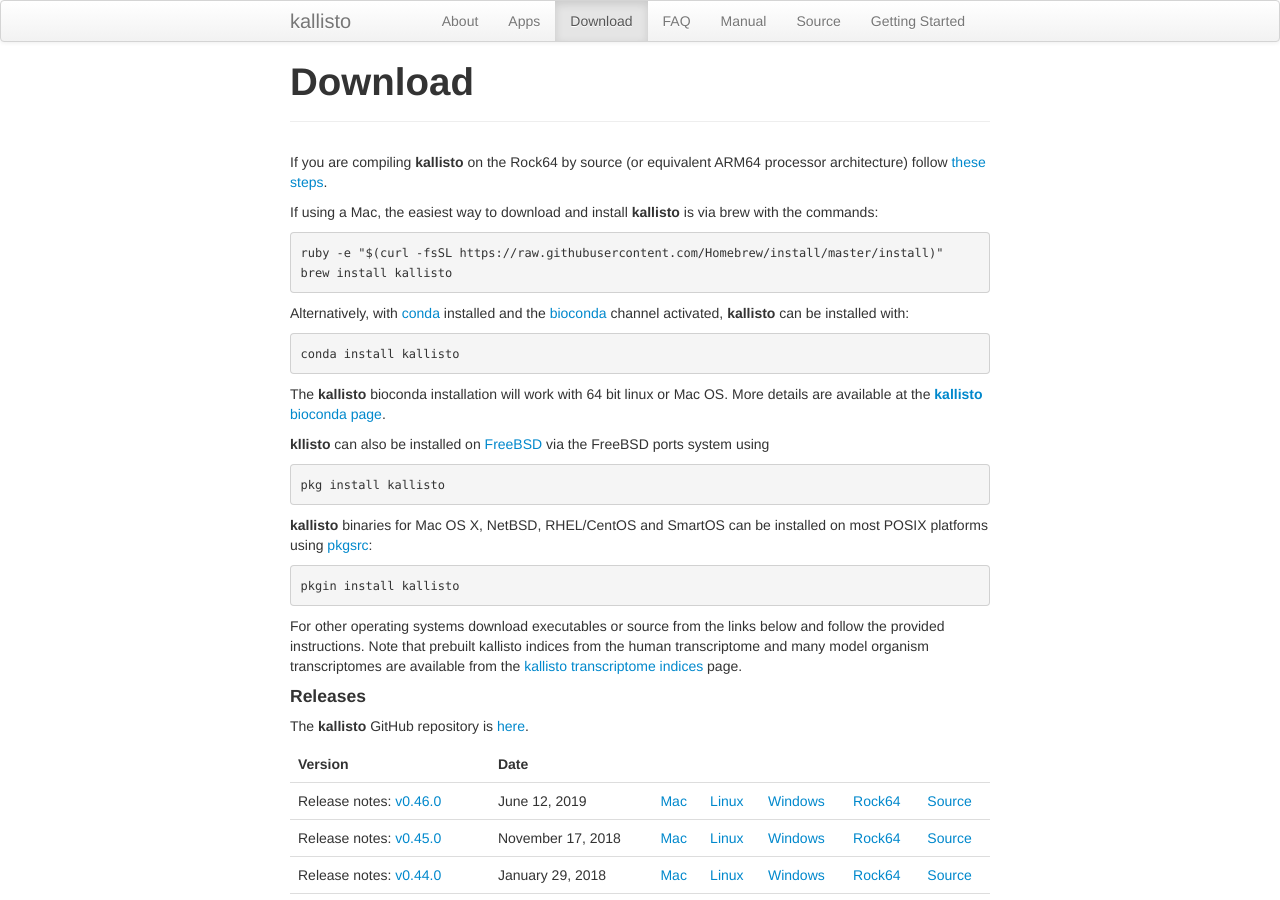
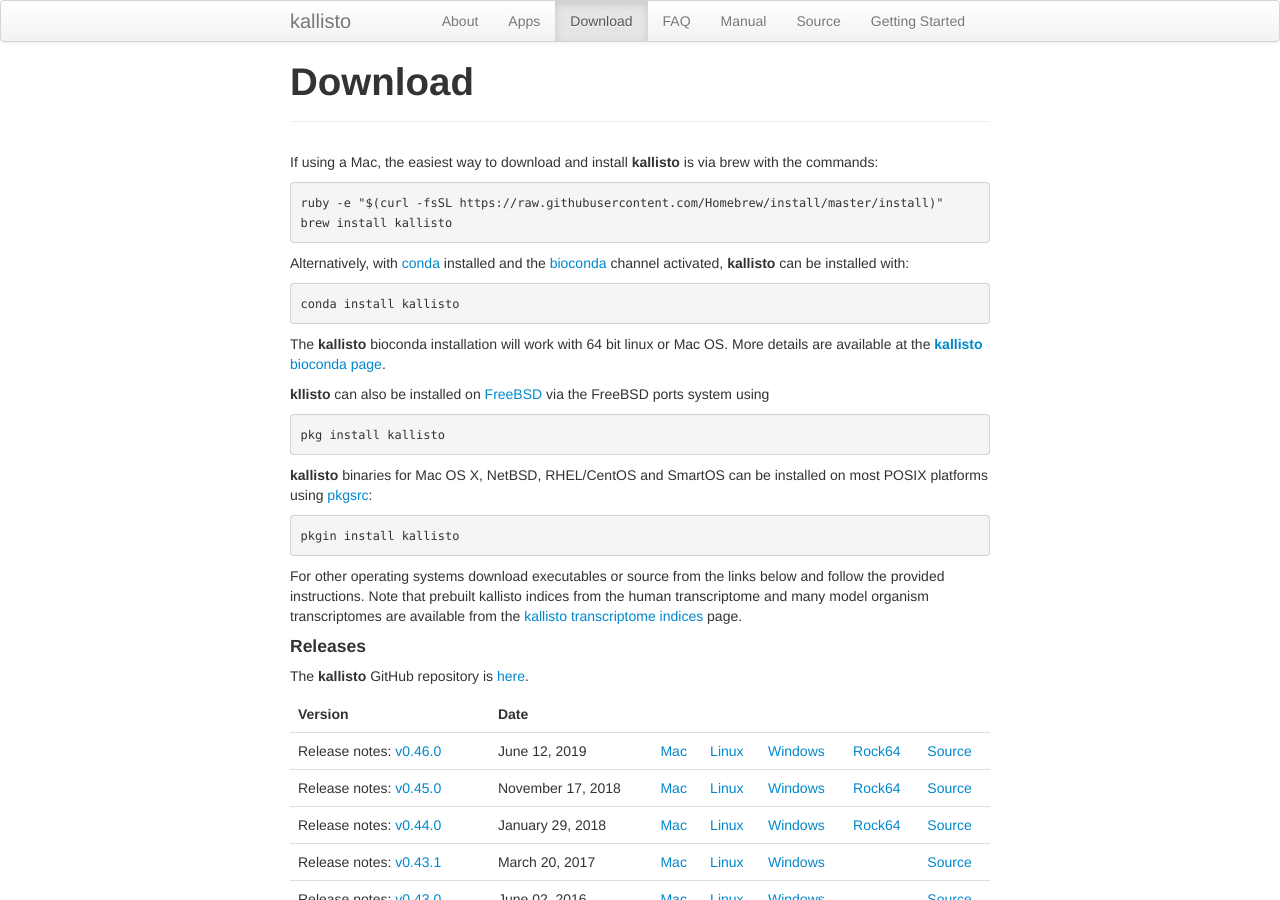
Before and after one commit to pachterlab/kallisto, a Jekyll site: the page built from download.md, in a window 1280 px wide and 900 px high. Built offline with Jekyll 4.4.1, drawn with Linux system fonts in a browser that asks for light colours.

Commit message:
Update download.md

```diff
--- a/download.md
+++ b/download.md
@@ -5,8 +5,6 @@
 ---
 
 {% include JB/setup %}
-
-If you are compiling __kallisto__ on the Rock64 by source (or equivalent ARM64 processor architecture) follow [these steps](rock64_install.html).
 
 If using a Mac, the easiest way to download and install __kallisto__ is via brew with the commands:
 
```
